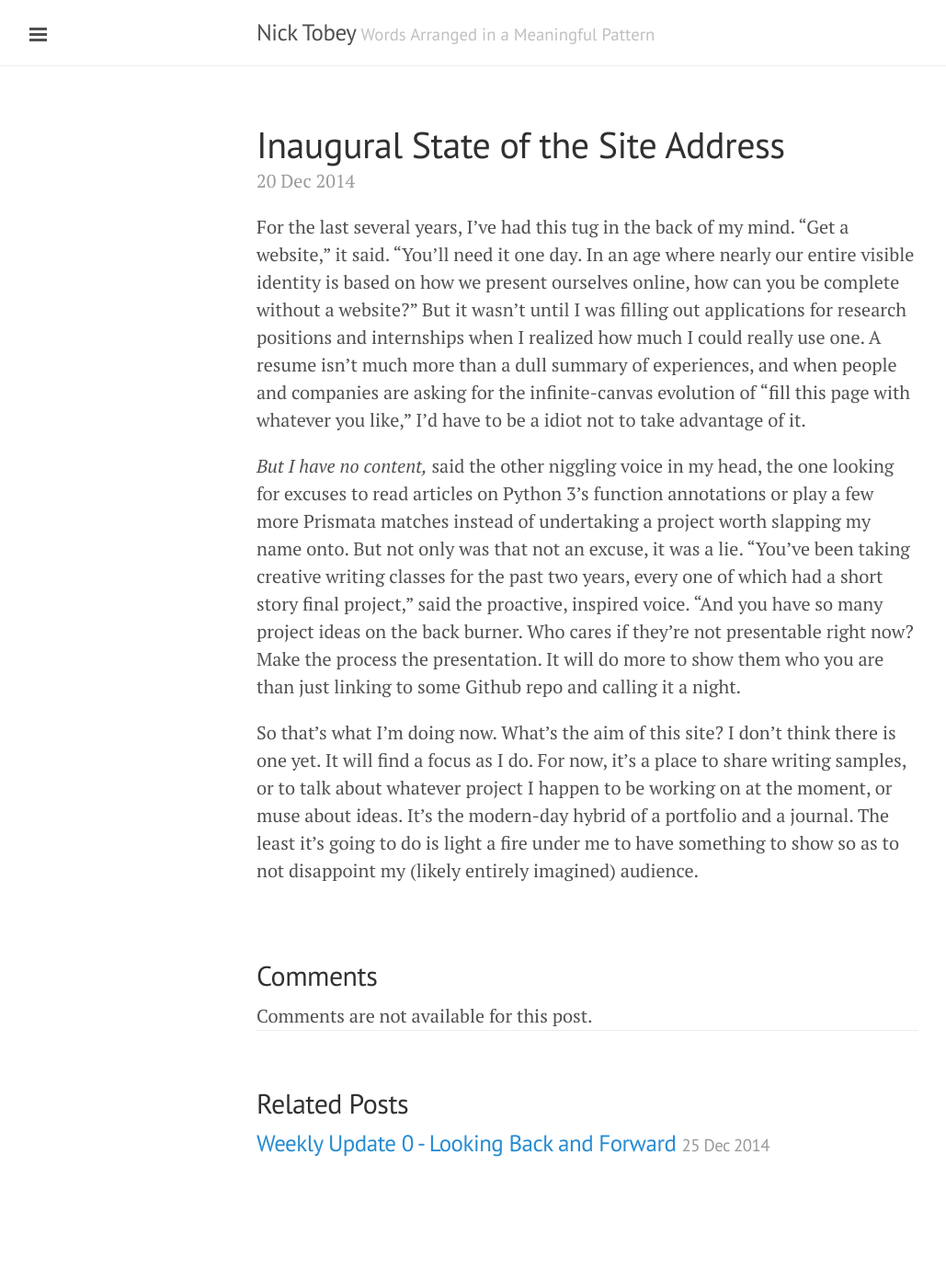
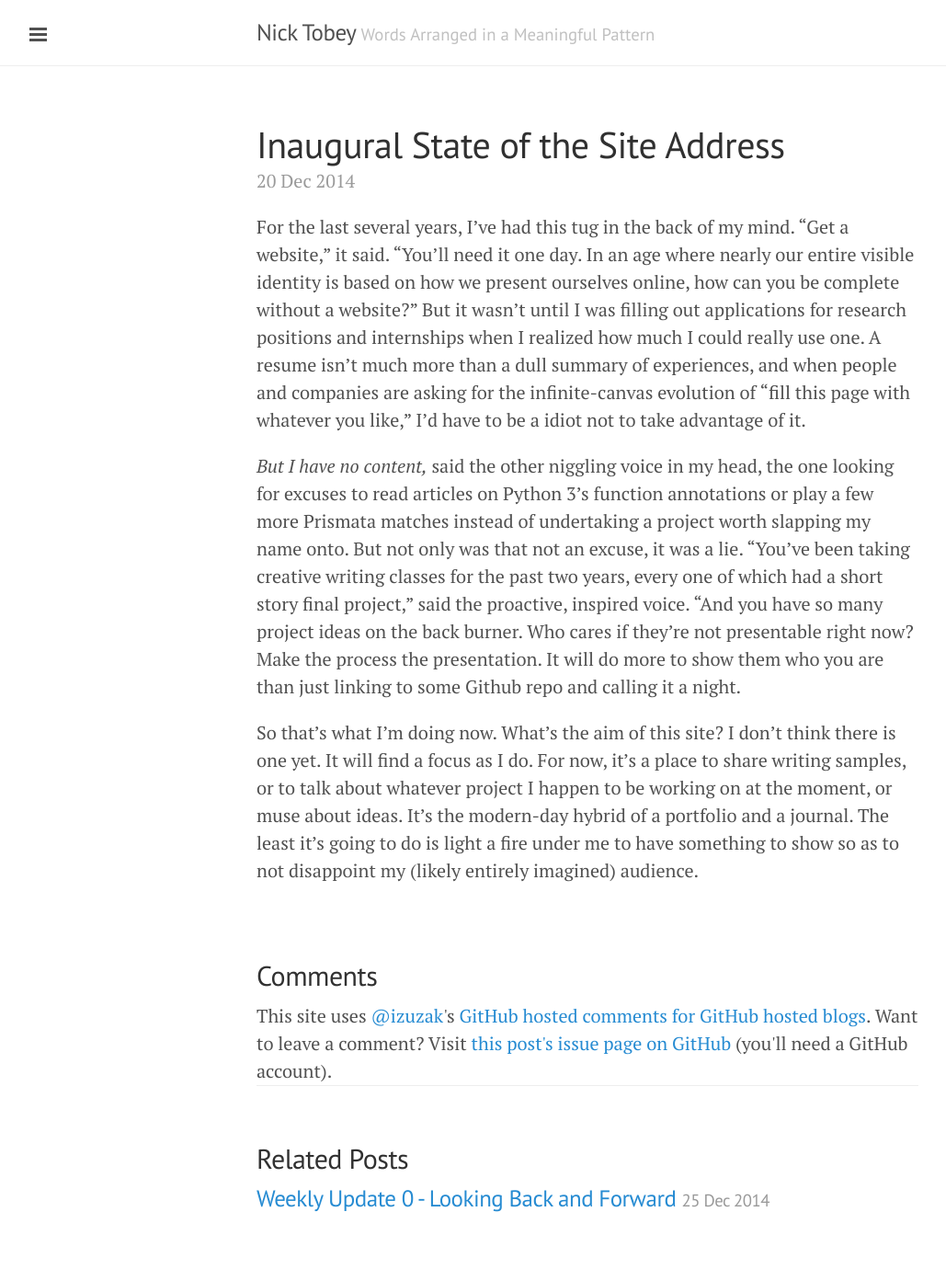
Before and after one commit to rainbowPhoenix/rainbowPhoenix.github.io, a Jekyll site: the page built from _posts/2014-12-20-introducing-nicktobey.md, in a window 1280 px wide. Shown: the whole page at 92% size, without its empty margins (1-1030 px from the left). Built offline with Jekyll 4.4.1, drawn with Linux system fonts in a browser that asks for light colours; Markdown is read by kramdown in place of the engine named in the settings; before the commit the page ends 1320 px from its top, so only the background shows below that; part of the change alters nothing that is shown.

```diff
--- a/_posts/2014-12-20-introducing-nicktobey.md
+++ b/_posts/2014-12-20-introducing-nicktobey.md
@@ -1,6 +1,9 @@
 ---
 layout: post
 title: Inaugural State of the Site Address
+short_title: About
+commentIssueId: 2
+displayComments: true
 ---
 
 For the last several years, I've had this tug in the back of my mind. "Get a website," it said. "You'll need it one day. In an age where nearly our entire visible identity is based on how we present ourselves online, how can you be complete without a website?" But it wasn't until I was filling out applications for research positions and internships when I realized how much I could really use one. A resume isn't much more than a dull summary of experiences, and when people and companies are asking for the infinite-canvas evolution of "fill this page with whatever you like," I'd have to be a idiot not to take advantage of it.
```
